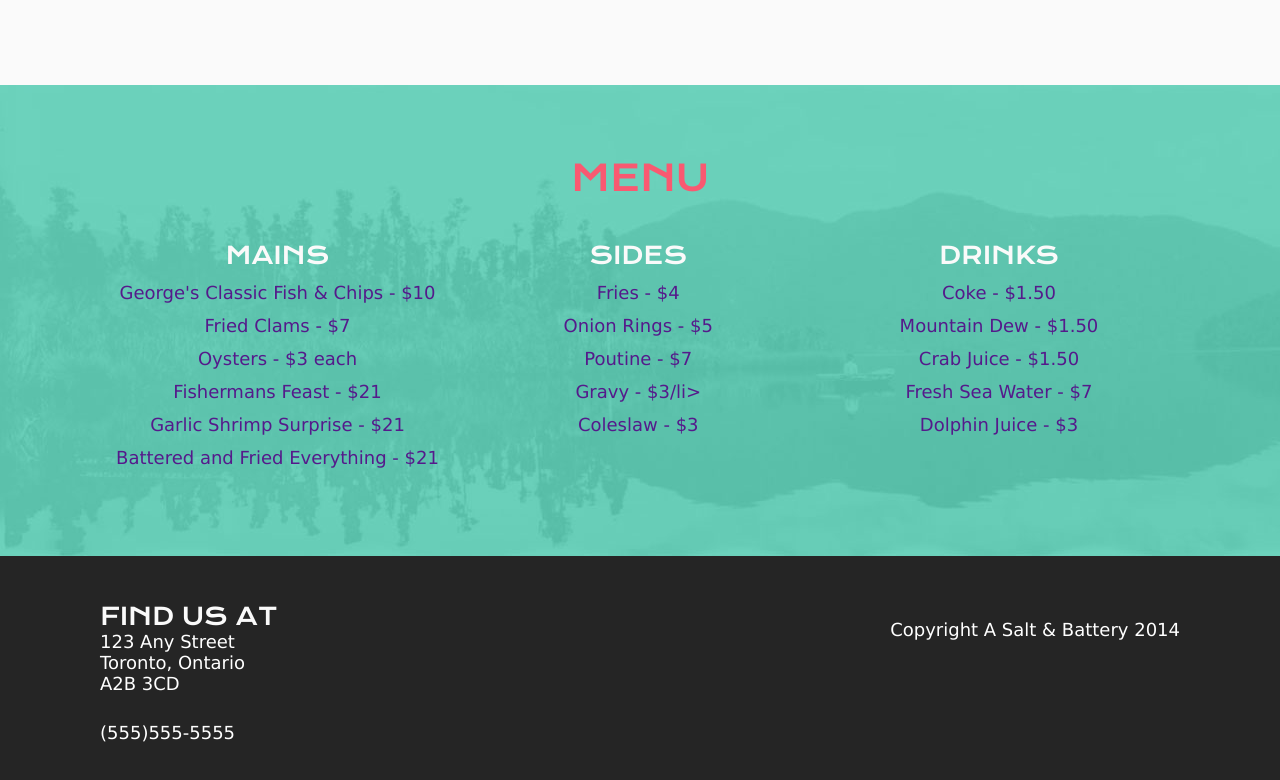
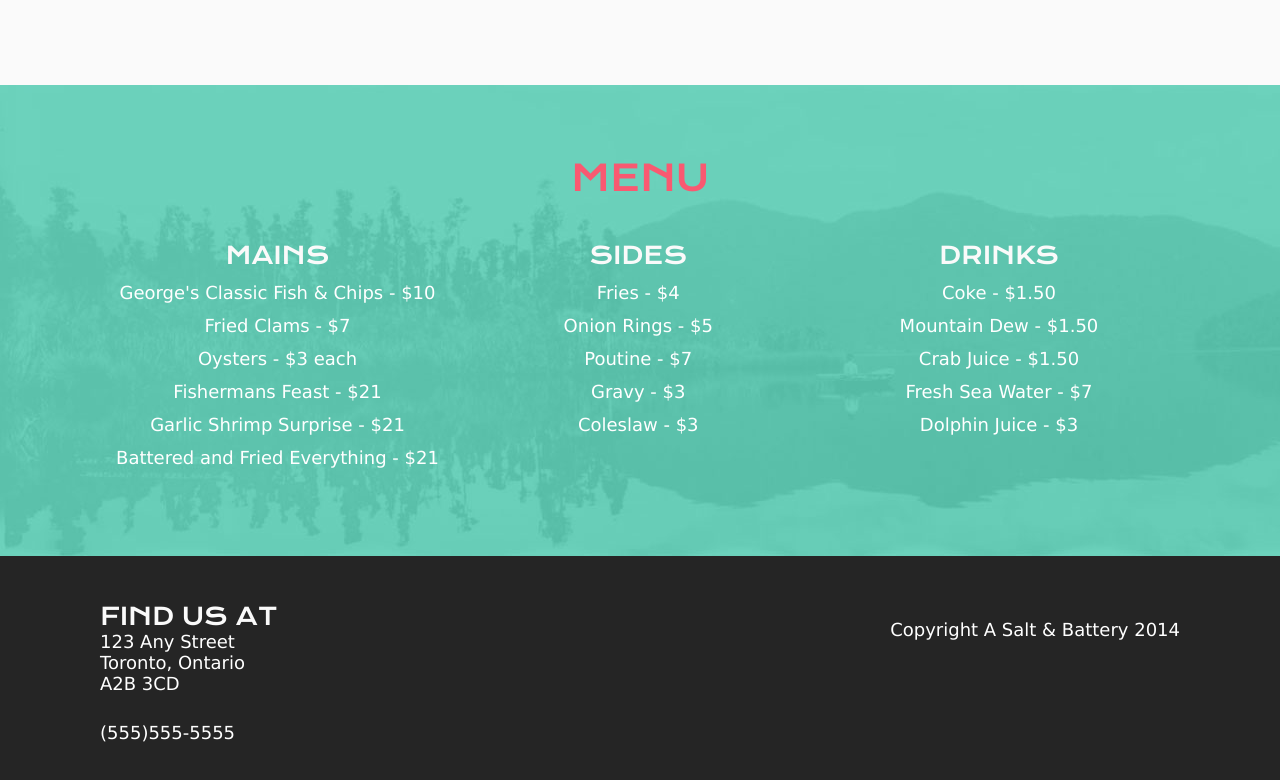
Before and after one commit to sowjanyasunnappu/A-Salt-and-Battery, a plain HTML site: page index.html in a window 1280 px wide. Shown: the part 1400-2180 px from the top of the page. Drawn offline with nearby package versions, Linux system fonts and the light colour scheme; a web font is replaced by a local one.

Commit message:
A Salt and Battery

```diff
--- a/index.html
+++ b/index.html
@@ -78,7 +78,7 @@
 					<li>Fries - $4</li>
 					<li>Onion Rings - $5</li>
 					<li>Poutine - $7</li>
-					<li>Gravy - $3/li>
+					<li>Gravy - $3</li>
 					<li>Coleslaw - $3</li>
 				</ul>
 
--- a/styles/main.css
+++ b/styles/main.css
@@ -36,7 +36,7 @@ h3 {
 /* ---- HEADER ------  */
 
 header {
-	background: #d4475c url('../images/headerbackground.jpg') no-repeat;
+	background: #d4475c url('../images/headerbackground.jpg') center center no-repeat;
 	width: 100%;
 	height: 720px;
 }
@@ -151,6 +151,7 @@ ul#menu_items {
 
 ul#menu_items li {
 	margin: 0 0 12px 0;
+	color: #fff;
 }
 
 section#menu h2 {
```
